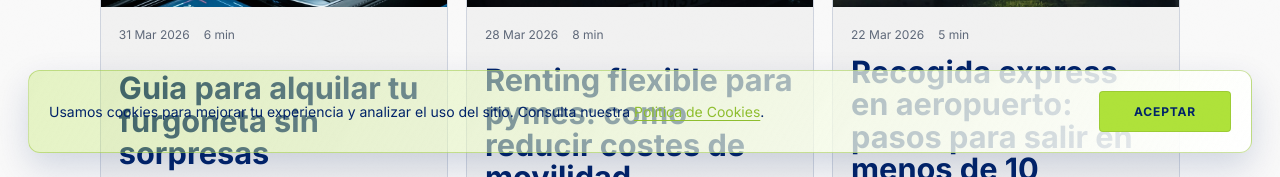
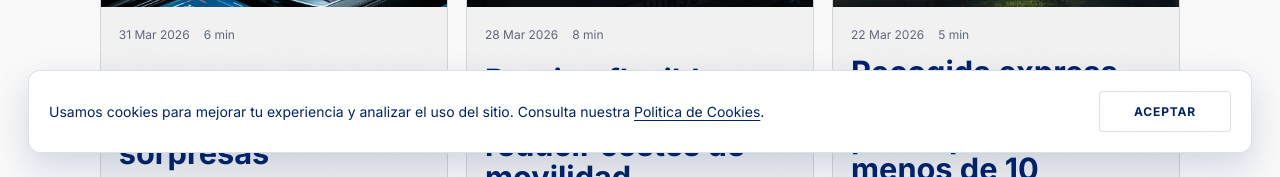
Before and after one commit to ruviar/Alcocars, a React (Vite) app: page /blog in a window 1280 px wide. Shown: the part 623-800 px from the top of the page. Built offline with nearby package versions, Linux system fonts and the light colour scheme; no server answers.

Commit message:
Cambio cookies degradado

```diff
--- a/src/components/Cookies/CookieBanner.module.css
+++ b/src/components/Cookies/CookieBanner.module.css
@@ -10,8 +10,8 @@
   gap: 14px;
   padding: clamp(14px, 2.2vw, 20px);
   border-radius: var(--radius-md);
-  border: 1px solid rgba(143, 190, 47, 0.45);
-  background: linear-gradient(120deg, rgba(175, 226, 58, 0.28), rgba(255, 255, 255, 0.96));
+  border: 1px solid var(--border);
+  background: var(--white);
   box-shadow: 0 14px 34px rgba(1, 35, 105, 0.16);
 }
 
@@ -23,7 +23,7 @@
 }
 
 .link {
-  color: var(--accent-dim);
+  color: var(--chalk);
   text-decoration: underline;
   text-decoration-thickness: 1px;
   text-underline-offset: 3px;
@@ -31,7 +31,7 @@
 }
 
 .link:hover {
-  color: var(--chalk);
+  color: var(--silver);
 }
 
 .button {
@@ -42,8 +42,8 @@
   min-width: 132px;
   padding: 12px 18px;
   border-radius: var(--radius-sm);
-  border: 1px solid rgba(143, 190, 47, 0.6);
-  background: var(--accent);
+  border: 1px solid var(--border);
+  background: var(--white);
   color: var(--chalk);
   font-size: 12px;
   font-weight: 700;
@@ -53,9 +53,9 @@
 }
 
 .button:hover {
-  background: #C0EA56;
+  background: var(--graphite);
   transform: translateY(-1px);
-  box-shadow: 0 8px 22px rgba(143, 190, 47, 0.25);
+  box-shadow: 0 8px 22px rgba(1, 35, 105, 0.14);
 }
 
 @media (max-width: 760px) {
```
